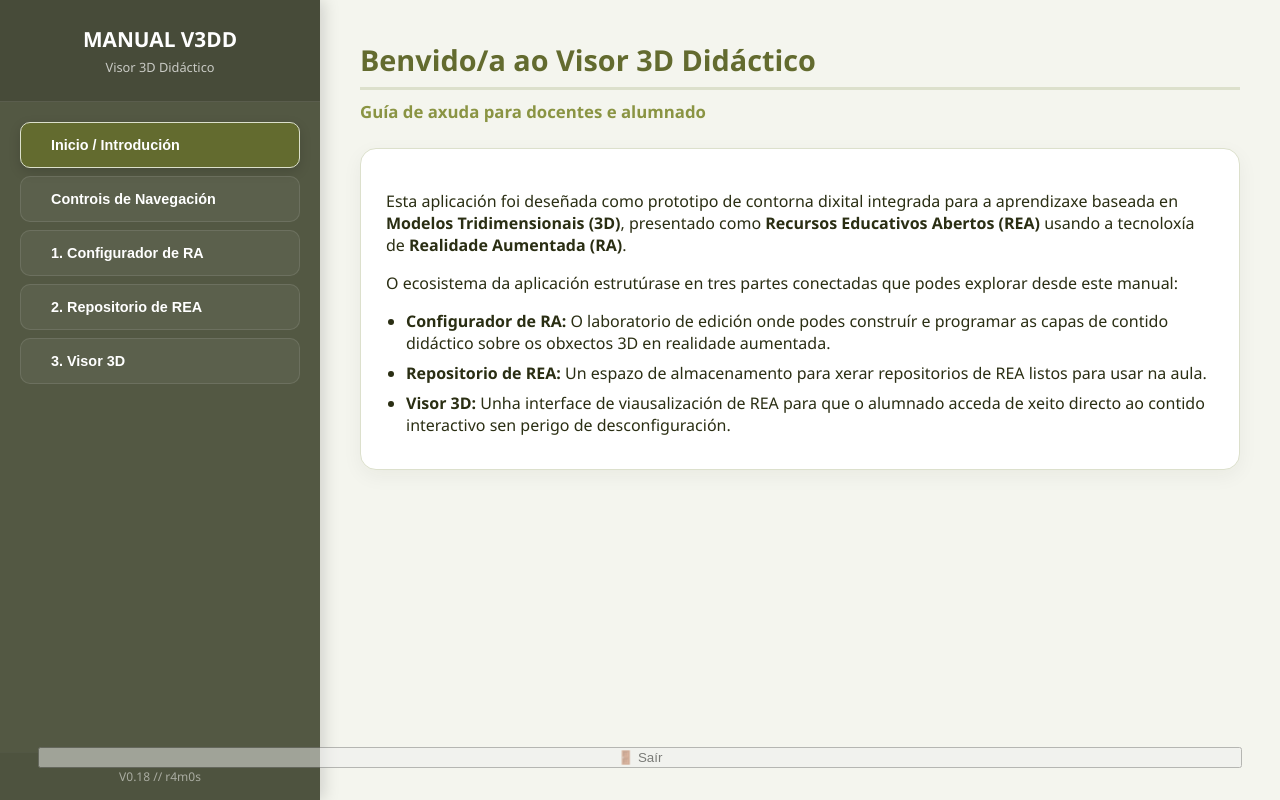
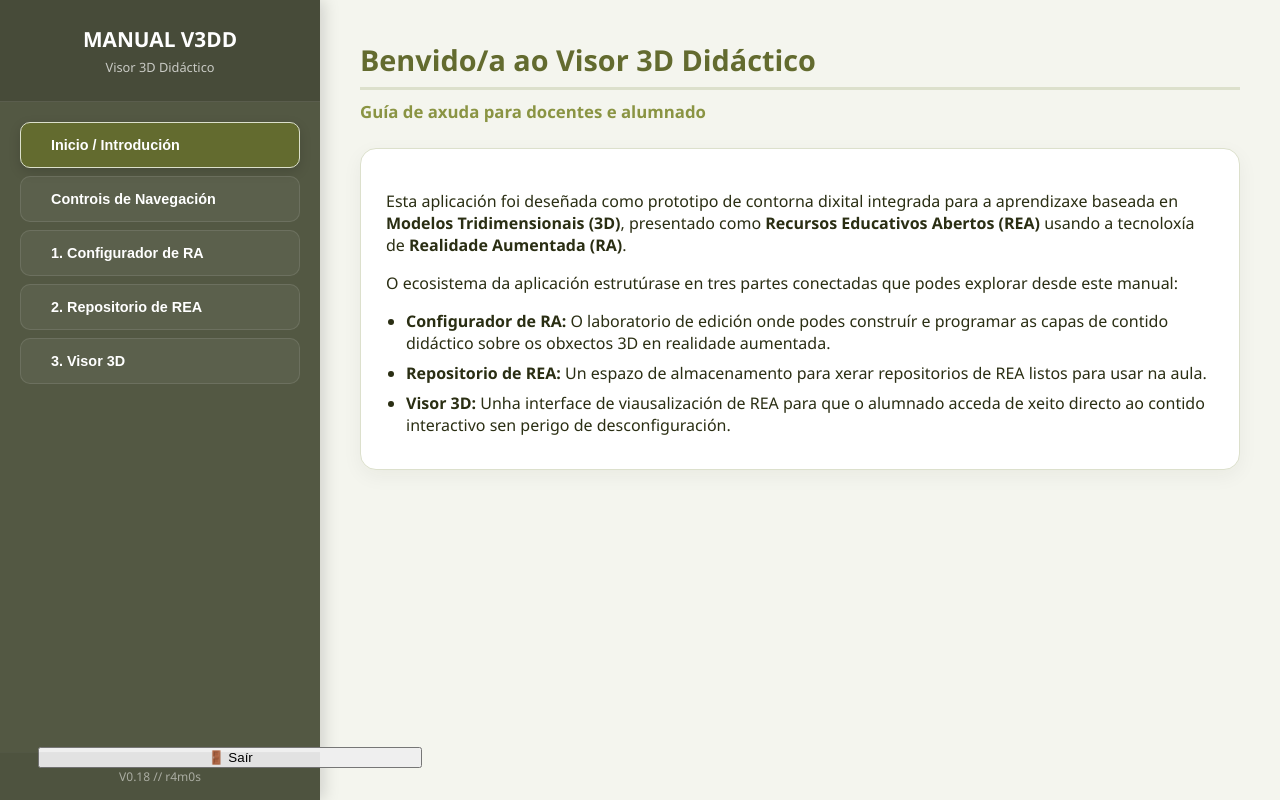
Before and after one commit to r4m0s/visor-3d-didactico, a plain HTML site: page axuda.html in a window 1280 px wide. Drawn offline with Linux system fonts and the light colour scheme.

Commit message:
Actualización

```diff
--- a/axuda.html
+++ b/axuda.html
@@ -120,9 +120,8 @@
                     <span></span> 3. Visor 3D
                 </button>
             </nav>
-
+            <input type="button" onclick="location.href='https://r4m0s.github.io/visor-3d-didactico/selector.html'"; cursor="pointer"; value="🚪 Saír", style="position: fixed; bottom: 4%; left: 3%; width: 30%;"/>
             <div class="sidebar-footer">
-                 <input type="button" onclick="location.href='https://r4m0s.github.io/visor-3d-didactico/selector.html'"; cursor="pointer"; value="🚪 Saír", style="position: fixed; bottom: 4%; left: 3%; width: 94%;"/>
                 V0.18 // r4m0s
             </div>
         </aside>
```
